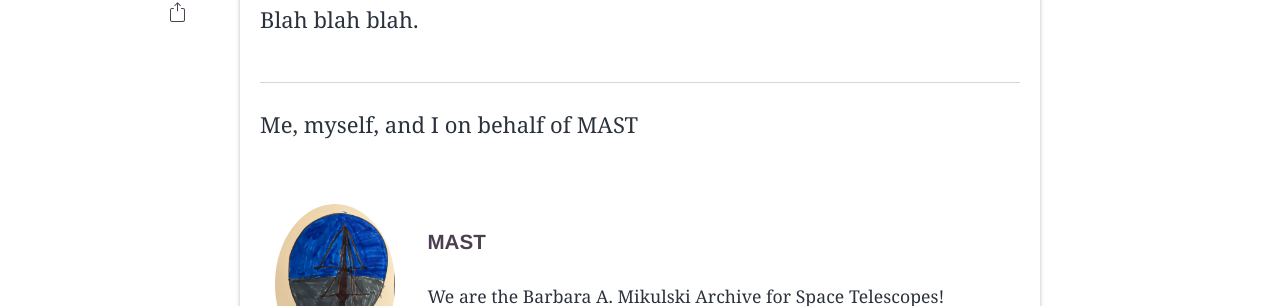
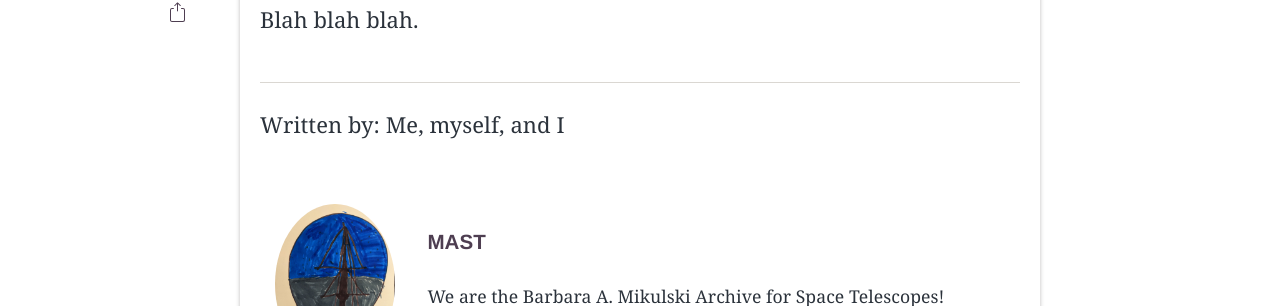
Before and after one commit to spacetelescope/mast-blog, a Jekyll site: the page built from _posts/1900-01-01-template-post.md, in a window 1280 px wide. Shown: the part 841-1147 px from the top of the page. Built offline with Jekyll 4.4.1, drawn with Linux system fonts in a browser that asks for light colours; some web fonts are replaced.

Commit message:
attribute author with 'written by'

```diff
--- a/_layouts/post.html
+++ b/_layouts/post.html
@@ -32,7 +32,7 @@ layout: default
         {{page.content | markdownify}}
         {% include sidebar.html context="post" class="inline" id="post-end" %}
         <div class="separator"></div>
-        <p>{{page.author}} on behalf of MAST</p>
+        <p>Written by: {{page.author}}</p>
         {% include author-box.html %}
         {% include recent-post.html %}
       </div>
```
